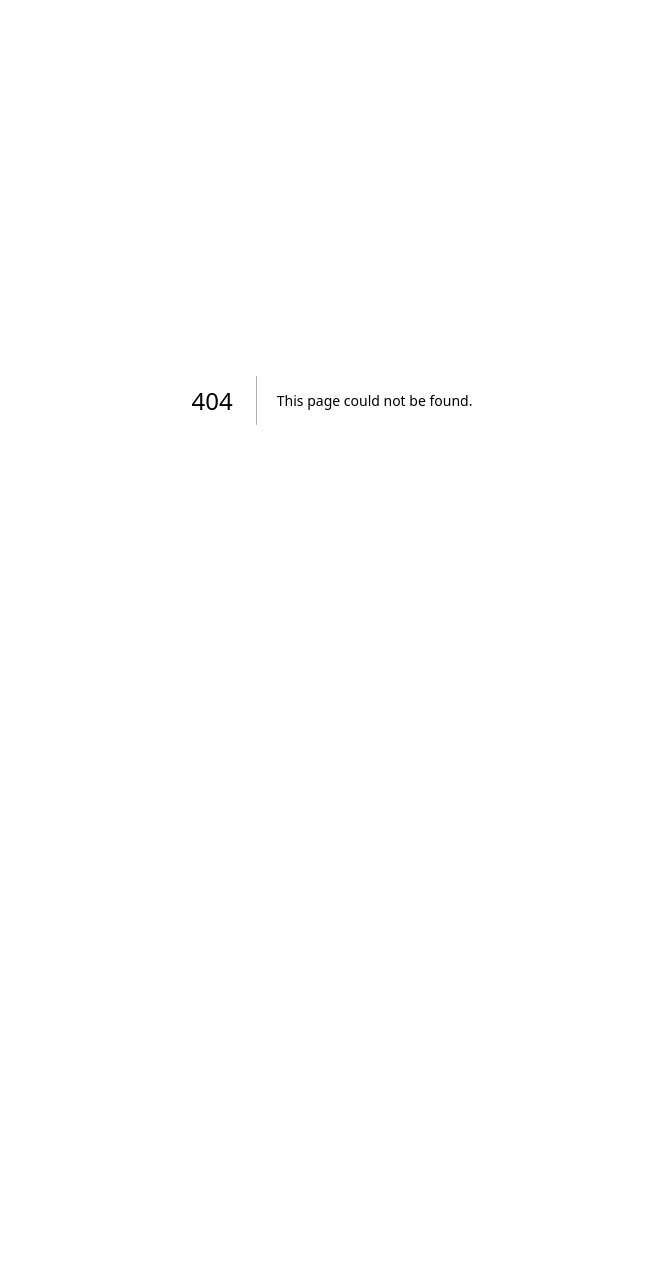
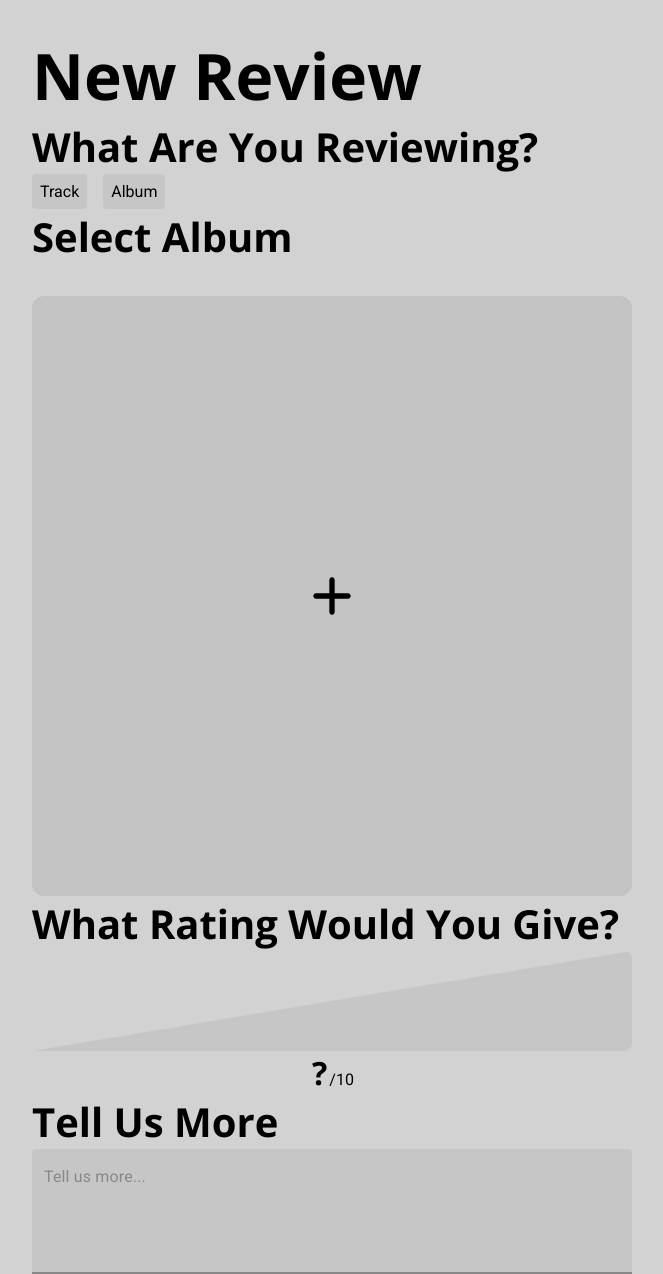
Before and after one commit to liamcr/on-the-record, a Next.js app: page /new/review in a window 1280 px wide. Before the commit this address had no page. Shown: the whole page, without its empty margins (308-971 px from the left). Before the commit the page ends 800 px from the top, so only its background shows below. Built offline with nearby package versions, Linux system fonts and the light colour scheme.

Commit message:
WIP new review page

```diff
--- /dev/null
+++ b/app/new/review/page.module.css
@@ -0,0 +1,11 @@
+.outerPageContainer {
+  display: flex;
+  flex-direction: row;
+  justify-content: center;
+  width: 100vw;
+}
+
+.pageContainer {
+  padding-top: 2rem;
+  width: clamp(10px, 90vw, 600px);
+}
--- /dev/null
+++ b/app/new/review/page.tsx
@@ -0,0 +1,91 @@
+"use client";
+
+import React, { useState } from "react";
+
+import styles from "./page.module.css";
+import Heading from "@/components/Heading/Heading";
+import EditableMusicNote from "@/components/EditableMusicNote/EditableMusicNote";
+import { Entity, EntityType } from "@/common/types";
+import Search from "@/components/Search/Search";
+import ReviewScore from "@/components/ReviewScore/ReviewScore";
+import TextField from "@/components/TextField/TextField";
+import ChipSelect from "@/components/ChipSelect/ChipSelect";
+
+const nameToEntityType = {
+  Track: EntityType.Track,
+  Album: EntityType.Album,
+};
+
+const EntityTypeToName = ["Track", "Album"];
+
+export default function NewReview() {
+  const [entity, setEntity] = useState<Entity | undefined>();
+  const [score, setScore] = useState<number | undefined>();
+  const [body, setBody] = useState("");
+  const [searchEnabled, setSearchEnabled] = useState(false);
+  const [selectedType, setSelectedType] = useState<EntityType | undefined>();
+
+  const onBodyChange = (e: React.ChangeEvent<HTMLInputElement>) => {
+    setBody(e.target.value);
+  };
+  const onChipChange = (newValue: string) => {
+    if (newValue !== "Track" && newValue !== "Album") {
+      return;
+    }
+    setSelectedType(nameToEntityType[newValue]);
+  };
+
+  return (
+    <div className={styles.outerPageContainer}>
+      <div className={styles.pageContainer}>
+        <Heading component="h1" content="New Review" />
+        <Heading component="h2" content="What Are You Reviewing?" />
+        <ChipSelect
+          options={["Track", "Album"]}
+          selectedColour="#888888"
+          onChange={onChipChange}
+          selected={
+            selectedType === undefined
+              ? undefined
+              : EntityTypeToName[selectedType]
+          }
+        />
+        <Heading component="h2" content="Select Album" />
+        <EditableMusicNote
+          entity={entity}
+          onSelect={() => setSearchEnabled(true)}
+          onRemove={() => setEntity(undefined)}
+        />
+        <Heading component="h2" content="What Rating Would You Give?" />
+        <ReviewScore
+          editable
+          score={score}
+          onChange={(updatedScore) => setScore(updatedScore)}
+        />
+        <Heading component="h2" content="Tell Us More" />
+        <TextField
+          colour="#888"
+          multiline
+          minRows={4}
+          maxRows={10}
+          onChange={onBodyChange}
+          variant="filled"
+          fullWidth
+          label="Tell us more..."
+          value={body}
+          size="large"
+          inputProps={{ maxLength: 30, name: "otrName" }}
+        />
+        <Search
+          enabled={searchEnabled}
+          onSelect={(selectedEntity) => {
+            setEntity(selectedEntity);
+            setSearchEnabled(false);
+          }}
+          type={EntityType.Album}
+          onClose={() => setSearchEnabled(false)}
+        />
+      </div>
+    </div>
+  );
+}
--- /dev/null
+++ b/components/ChipSelect/ChipSelect.module.css
@@ -0,0 +1,13 @@
+.optionsContainer {
+  display: flex;
+  flex-direction: row;
+}
+
+.option {
+  background-color: rgba(var(--review-score-background-rgba));
+  padding: 0.5rem;
+  border-radius: 4px;
+  margin-inline-end: 1rem;
+  cursor: pointer;
+  transition: background-color 0.3s;
+}
--- /dev/null
+++ b/components/ChipSelect/ChipSelect.tsx
@@ -0,0 +1,40 @@
+import React from "react";
+
+import styles from "./ChipSelect.module.css";
+import Body from "../Body/Body";
+
+interface ChipSelectProps {
+  options: string[];
+  selectedColour: string;
+  onChange?: (arg0: string) => void;
+  selected?: string;
+}
+
+const ChipSelect: React.FC<ChipSelectProps> = ({
+  options,
+  selectedColour,
+  onChange = () => {},
+  selected,
+}) => {
+  return (
+    <div className={styles.optionsContainer}>
+      {options.map((option, i) => (
+        <div
+          className={styles.option}
+          onClick={() => onChange(option)}
+          key={i}
+          style={{
+            backgroundColor:
+              option === selected
+                ? `${selectedColour}40`
+                : "rgba(var(--review-score-background-rgba))",
+          }}
+        >
+          <Body content={option} />
+        </div>
+      ))}
+    </div>
+  );
+};
+
+export default ChipSelect;
```
